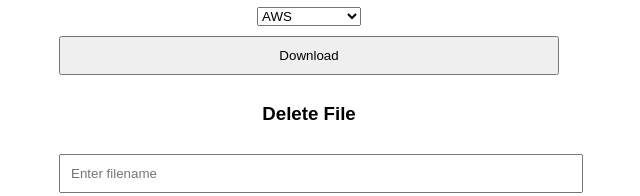
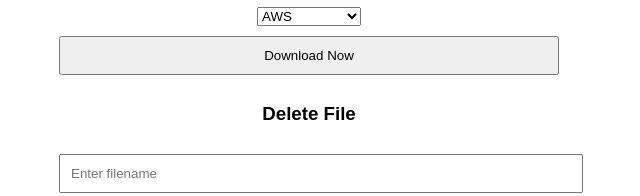
Before and after one commit to abigayathri23/Cloud-Based-File-Storage, a plain HTML site: page index.html in a window 1280 px wide. Shown: the part 400-596 px from the top of the page, 331-971 px from the left. Drawn offline with Linux system fonts and the light colour scheme.

Commit message:
Update index.html
s

```diff
--- a/index.html
+++ b/index.html
@@ -41,7 +41,7 @@
                 <option value="aws">AWS</option>
                 <option value="gcp">Google Cloud</option>
             </select>
-            <button type="submit">Download</button>
+            <button type="submit">Download Now</button>
         </form>
 
         <h3>Delete File</h3>
```
